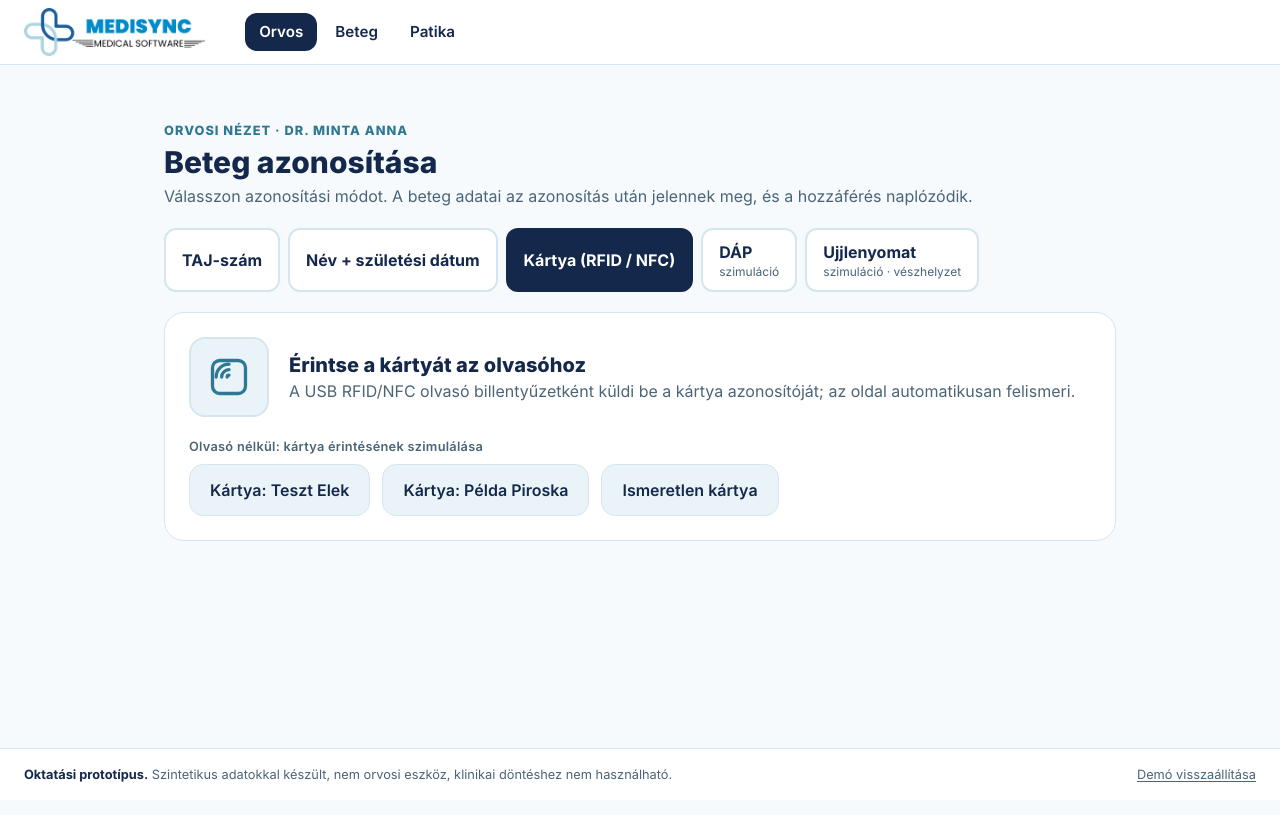
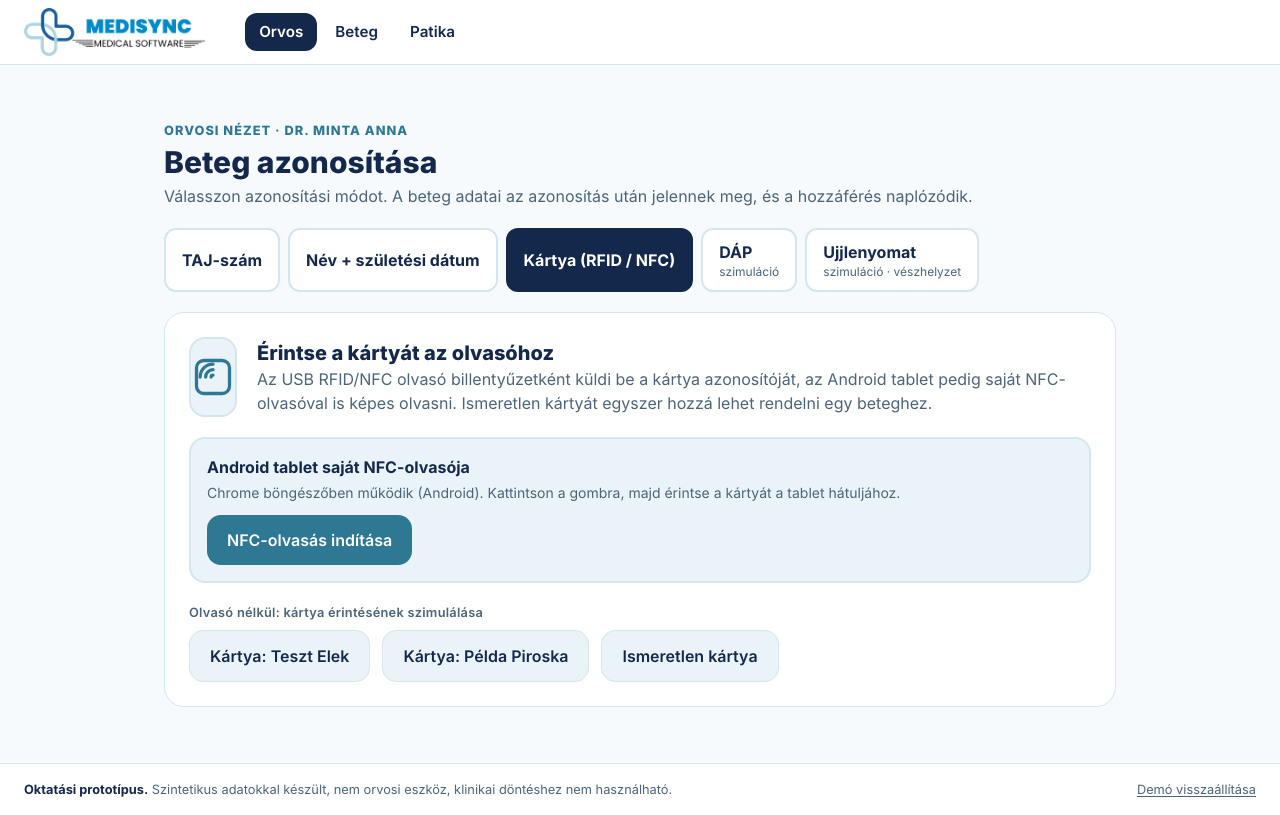
Before and after one commit to komaromigergo/medisync, a Next.js app: page /orvos in a window 1280 px wide. Built offline with nearby package versions, Linux system fonts and the light colour scheme.

Commit message:
NFC-azonosítás: Web NFC (Android Chrome), kártya-hozzárendelés megőrzése
Co-Authored-By: Claude Sonnet 5.5 <noreply@anthropic.com>
Claude-Session: https://claude.ai/code/session_01BXExRNg7mfzXwfszj6Z8HA

```diff
--- a/src/app/orvos/page.tsx
+++ b/src/app/orvos/page.tsx
@@ -1,4 +1,5 @@
 "use client";
+/* eslint-disable @typescript-eslint/no-explicit-any */
 
 import { useEffect, useRef, useState } from "react";
 import { useRouter } from "next/navigation";
@@ -16,6 +17,14 @@ const TABS: { k: Mode; label: string; sub?: string }[] = [
   { k: "dap", label: "DÁP", sub: "szimuláció" },
   { k: "ujj", label: "Ujjlenyomat", sub: "szimuláció · vészhelyzet" },
 ];
+const CARDS_KEY = "medisync-cards-v1";
+const nuid = (u: string) => u.replace(/[^0-9a-z-]/gi, "").toUpperCase();
+function loadCards(): Record<string, string> {
+  try { return JSON.parse(localStorage.getItem(CARDS_KEY) || "{}"); } catch { return {}; }
+}
+function saveCard(uid: string, patientId: string) {
+  try { localStorage.setItem(CARDS_KEY, JSON.stringify({ ...loadCards(), [nuid(uid)]: patientId })); } catch { /* semmi */ }
+}
 const norm = (s: string) => s.toLowerCase().normalize("NFD").replace(/[̀-ͯ]/g, "").replace(/\s+/g, " ").trim();
 
 function Inner() {
@@ -30,7 +39,31 @@ function Inner() {
   const [reason, setReason] = useState("");
   const [dapStep, setDapStep] = useState<0 | 1 | 2>(0);
   const [dapPick, setDapPick] = useState("");
+  const [nfc, setNfc] = useState<"" | "figyel" | "nincs" | "hiba">("");
+  const [nfcMsg, setNfcMsg] = useState("");
   const patients = state!.patients;
+
+  async function startNfc() {
+    // Web NFC: csak Android Chrome, HTTPS alatt, felhasználói érintés után
+    const NDEF = (window as unknown as { NDEFReader?: new () => any }).NDEFReader;
+    if (!NDEF) { setNfc("nincs"); return; }
+    try {
+      const r = new NDEF();
+      await r.scan();
+      setNfc("figyel"); setNfcMsg("");
+      r.onreadingerror = () => setNfcMsg("A kártyát nem sikerült beolvasni, próbálja újra.");
+      r.onreading = (ev: any) => {
+        let uid = "";
+        for (const rec of ev.message?.records ?? []) {
+          if (rec.recordType === "text" || rec.recordType === "url") {
+            const t = new TextDecoder(rec.encoding || "utf-8").decode(rec.data).trim();
+            if (/^MEDISYNC:/i.test(t)) { uid = t.replace(/^MEDISYNC:/i, ""); break; }
+          }
+        }
+        byCard(uid || ev.serialNumber || "");
+      };
+    } catch (e) { setNfc("hiba"); setNfcMsg(String((e as Error)?.message ?? e)); }
+  }
 
   function open(p: Patient, method: string, emergency = false, detail?: string) {
     log({
@@ -42,7 +75,9 @@ function Inner() {
 
   function byCard(uid: string) {
     setLastUid(uid);
-    const p = patients.find((x) => x.cardUid && x.cardUid.toLowerCase() === uid.toLowerCase());
+    const key = nuid(uid);
+    const bound = loadCards()[key];
+    const p = patients.find((x) => x.id === bound) ?? patients.find((x) => x.cardUid && nuid(x.cardUid) === key);
     if (p) open(p, `kártya (${uid})`);
     else setErr(`Ismeretlen kártya: ${uid}. Az alábbi listából hozzárendelheti egy beteghez.`);
   }
@@ -122,9 +157,17 @@ function Inner() {
               </div>
               <div>
                 <div className="text-xl font-extrabold">Érintse a kártyát az olvasóhoz</div>
-                <div className="text-muted">A USB RFID/NFC olvasó billentyűzetként küldi be a kártya azonosítóját; az oldal automatikusan felismeri.</div>
+                <div className="text-muted">Az USB RFID/NFC olvasó billentyűzetként küldi be a kártya azonosítóját, az Android tablet pedig saját NFC-olvasóval is képes olvasni. Ismeretlen kártyát egyszer hozzá lehet rendelni egy beteghez.</div>
                 {lastUid && <div className="text-sm mt-1">Utolsó olvasott azonosító: <b className="tabular-nums">{lastUid}</b></div>}
               </div>
+            </div>
+            <div className="rounded-2xl border-2 border-line bg-pale p-4">
+              <div className="font-bold mb-1">Android tablet saját NFC-olvasója</div>
+              <p className="text-sm text-muted mb-3">Chrome böngészőben működik (Android). Kattintson a gombra, majd érintse a kártyát a tablet hátuljához.</p>
+              <button className="btn btn-teal" onClick={startNfc}>{nfc === "figyel" ? "Olvasás aktív, érintse a kártyát…" : "NFC-olvasás indítása"}</button>
+              {nfc === "nincs" && <p className="text-sm mt-2 text-[#8a5a12]">Ez az eszköz vagy böngésző nem támogatja a Web NFC-t (iPhone/iPad, MacBook vagy nem Chrome). Használjon USB-olvasót vagy a szimulációt.</p>}
+              {nfc === "hiba" && <p className="text-sm mt-2 text-[#7f1d1d]">NFC-hiba: {nfcMsg}. Ellenőrizze, hogy az NFC be van kapcsolva, és engedélyezte a böngészőnek.</p>}
+              {nfc === "figyel" && nfcMsg && <p className="text-sm mt-2 text-[#8a5a12]">{nfcMsg}</p>}
             </div>
             <div>
               <div className="label mb-2">Olvasó nélkül: kártya érintésének szimulálása</div>
@@ -139,7 +182,7 @@ function Inner() {
               <div className="rounded-2xl border-2 border-line bg-pale p-4">
                 <div className="font-bold mb-2">Kártya hozzárendelése ({lastUid})</div>
                 <div className="flex flex-wrap gap-3">
-                  {patients.map((p) => <button key={p.id} className="btn btn-teal" onClick={() => { assignCard(p.id, lastUid); setErr(""); }}>{p.name}</button>)}
+                  {patients.map((p) => <button key={p.id} className="btn btn-teal" onClick={() => { assignCard(p.id, lastUid); saveCard(lastUid, p.id); setErr(""); }}>{p.name}</button>)}
                 </div>
               </div>
             )}
```
